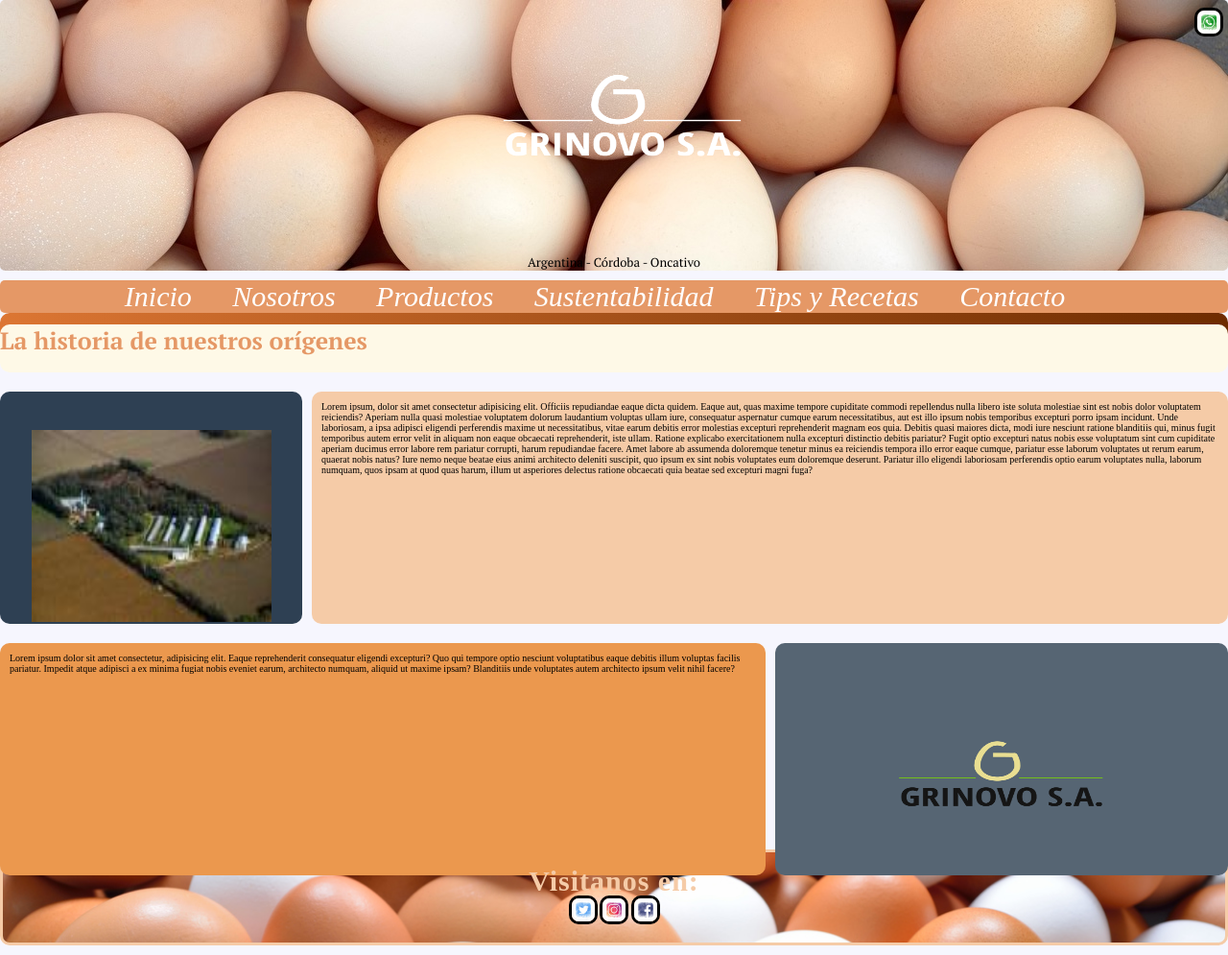
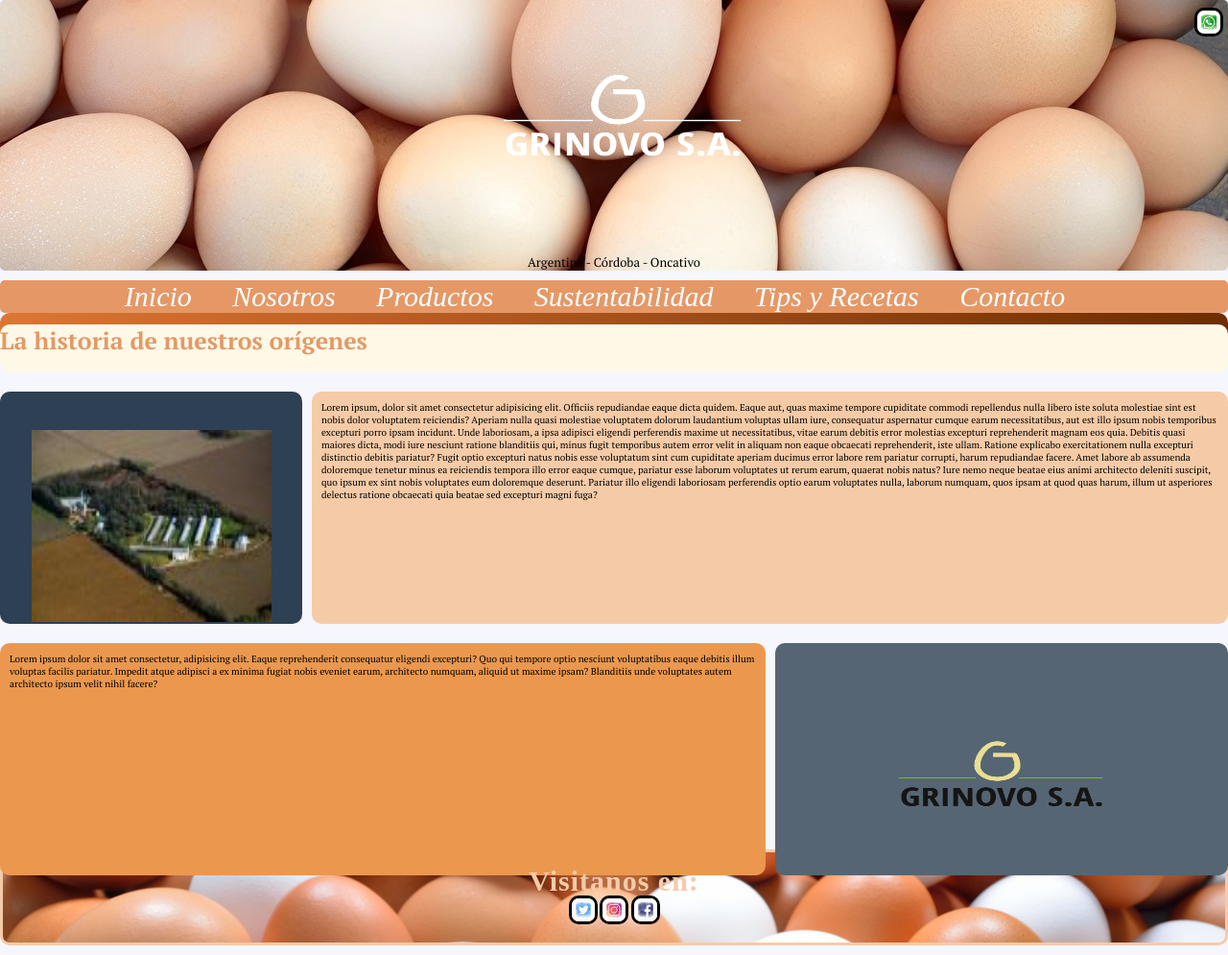
Before and after one commit to Soniacicc/grinovoCiccioli, a website: page pages/nosotros.html in a window 1280 px wide. Shown: the whole page at 96% size. Drawn offline with nearby package versions, Linux system fonts and the light colour scheme; files that its build step writes are made by us from their sources; a web font is replaced by a local one.

Commit message:
Cambio tipo de fuente en Nosotros

```diff
--- a/scss/prueba.scss
+++ b/scss/prueba.scss
@@ -392,6 +392,8 @@ hr{
     grid-area: huevo;
 }
 .nosotrosDetalle{
+    font-family: 'PT Serif', serif;
+    font-size: 1rem;
     background-color: #F5CBA7;
     padding: 1rem;
     grid-area: detalle;
@@ -399,6 +401,8 @@ hr{
 }
 
 .nosotrosAhora{
+    font-family: 'PT Serif', serif;
+    font-size: 1rem;
     background-color: #EB984E;
     padding: 1rem;
     grid-area: ahora;
```
